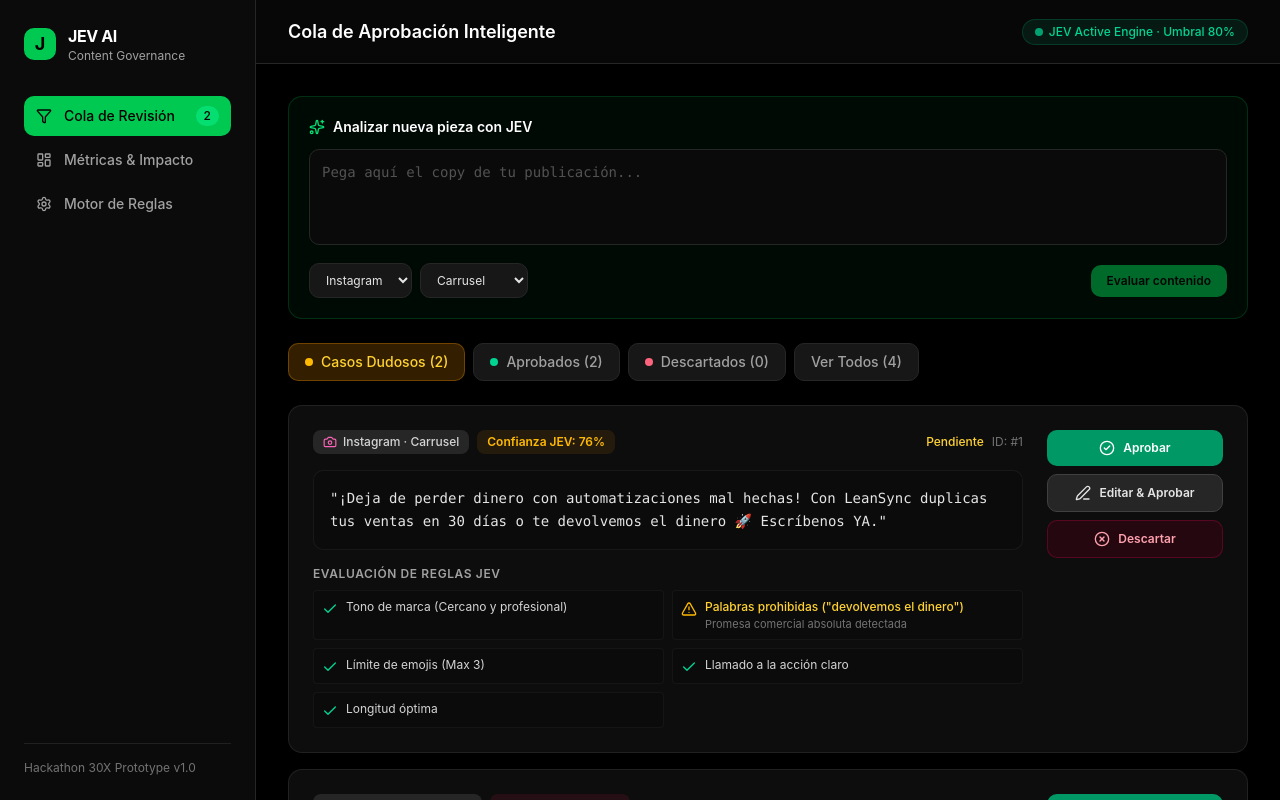
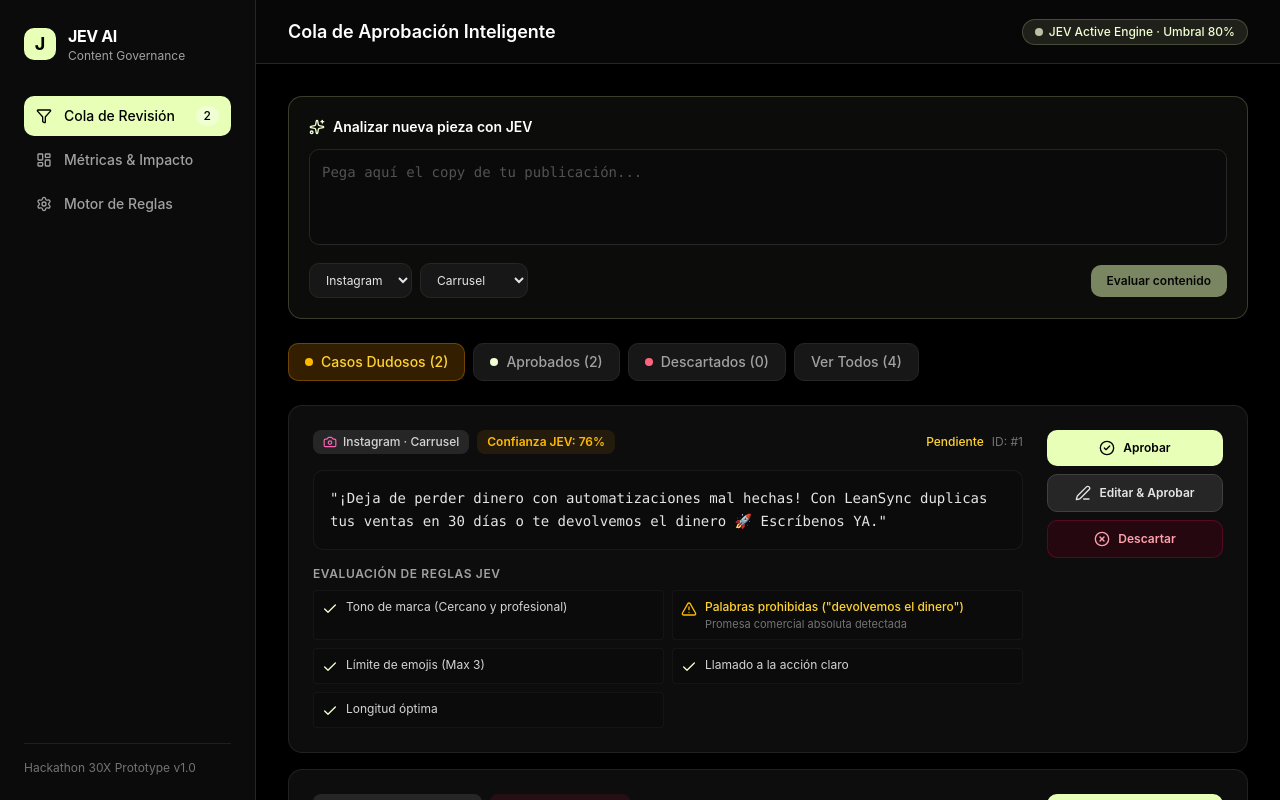
Before and after one commit to gobyndsales12-sketch/content-moderation-saas, a Next.js app: page / in a window 1280 px wide. Built offline with nearby package versions, Linux system fonts and the light colour scheme.

Commit message:
feat: add brand color and update button colors to use brand color
V0-Chat-Id: chv5jEHf3vi

```diff
--- a/app/globals.css
+++ b/app/globals.css
@@ -43,6 +43,17 @@
   --radius-2xl: calc(var(--radius) * 1.8);
   --radius-3xl: calc(var(--radius) * 2.2);
   --radius-4xl: calc(var(--radius) * 2.6);
+
+  /* 30x brand lime (#e8ffb7) mapped onto the green/emerald scales used across the UI */
+  --color-brand: #e8ffb7;
+  --color-green-300: #f4ffe0;
+  --color-green-400: #f1ffd4;
+  --color-green-500: #e8ffb7;
+  --color-green-600: #e8ffb7;
+  --color-emerald-300: #f4ffe0;
+  --color-emerald-400: #f1ffd4;
+  --color-emerald-500: #e8ffb7;
+  --color-emerald-600: #e8ffb7;
 }
 
 :root {
--- a/components/jev/content-card.tsx
+++ b/components/jev/content-card.tsx
@@ -78,7 +78,7 @@ export function ContentCard({ item, onAction, onEdit }: ContentCardProps) {
             <button
               type="button"
               onClick={() => onAction(item.id, 'approved')}
-              className="flex flex-1 items-center justify-center gap-2 rounded-lg bg-emerald-600 px-4 py-2.5 text-xs font-semibold text-white transition-colors hover:bg-emerald-500"
+              className="flex flex-1 items-center justify-center gap-2 rounded-lg bg-emerald-600 px-4 py-2.5 text-xs font-semibold text-black transition-colors hover:bg-emerald-400"
             >
               <CheckCircle2 className="h-4 w-4" aria-hidden="true" /> Aprobar
             </button>
--- a/components/jev/edit-dialog.tsx
+++ b/components/jev/edit-dialog.tsx
@@ -69,7 +69,7 @@ export function EditDialog({ item, onClose, onSave }: EditDialogProps) {
             type="button"
             disabled={!content.trim()}
             onClick={() => onSave(item.id, content.trim())}
-            className="flex items-center gap-1.5 rounded-lg bg-emerald-600 px-4 py-2 text-xs font-semibold text-white hover:bg-emerald-500 disabled:opacity-50"
+            className="flex items-center gap-1.5 rounded-lg bg-emerald-600 px-4 py-2 text-xs font-semibold text-black hover:bg-emerald-400 disabled:opacity-50"
           >
             <Check className="h-4 w-4" aria-hidden="true" /> Guardar y Aprobar
           </button>
```
